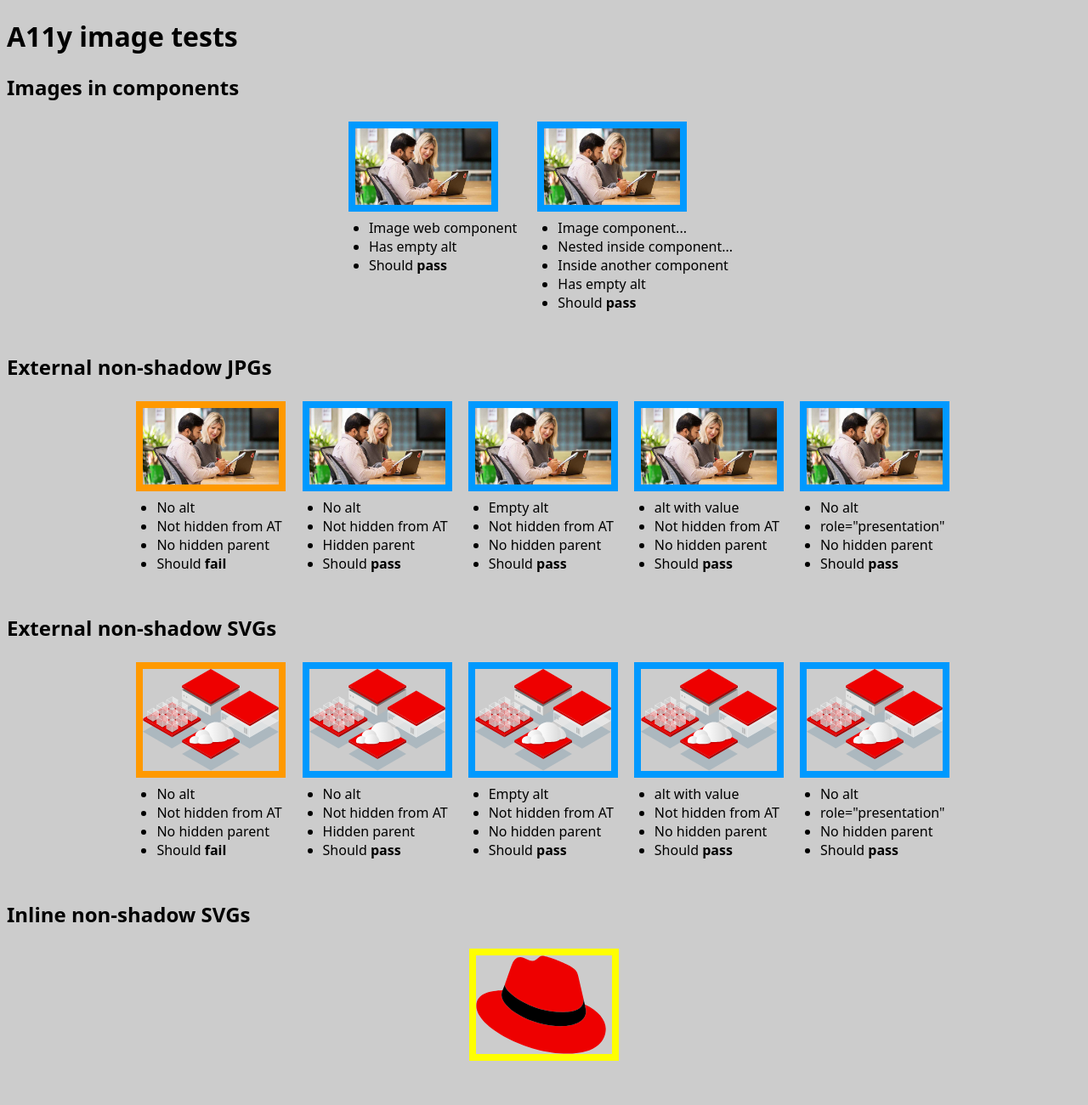
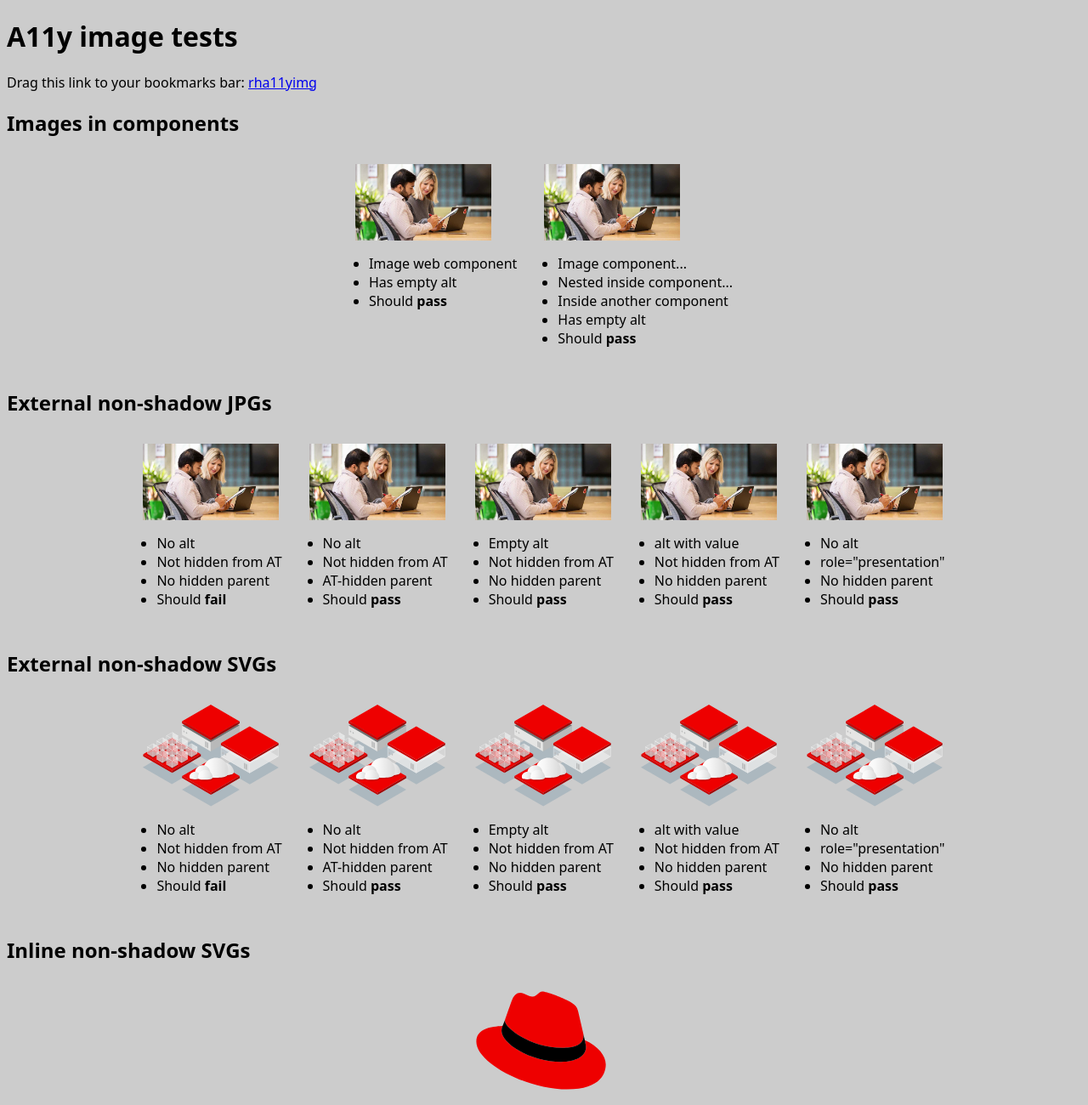
Before and after one commit to hellogreg/rha11y-tools, a plain HTML site: page img-checker.html in a window 1280 px wide. Shown: the whole page at 85% size. Before the commit the page ends 1272 px from the top, so only its background shows below. Drawn offline with Linux system fonts and the light colour scheme.

Commit message:
Activate on user-prompt (not automatically)

```diff
--- a/img-checker.html
+++ b/img-checker.html
@@ -10,6 +10,11 @@
   </head>
   <body>
     <h1>A11y image tests</h1>
+    Drag this link to your bookmarks bar:
+    <a
+      href='javascript: (function () {var bookletCode = document.createElement("script");bookletCode.setAttribute("src", "https://rha11y-tools.netlify.app/img-checker.js");document.body.appendChild(bookletCode);})();'
+      >rha11yimg</a
+    >
     <h2>Images in components</h2>
     <div class="cards">
       <div>
@@ -47,7 +52,7 @@
         <ul>
           <li>No alt</li>
           <li>Not hidden from AT</li>
-          <li>Hidden parent</li>
+          <li>AT-hidden parent</li>
           <li>Should <strong>pass</strong></li>
         </ul>
       </div>
@@ -95,7 +100,7 @@
         <ul>
           <li>No alt</li>
           <li>Not hidden from AT</li>
-          <li>Hidden parent</li>
+          <li>AT-hidden parent</li>
           <li>Should <strong>pass</strong></li>
         </ul>
       </div>
@@ -148,6 +153,6 @@
       </div>
     </div>
 
-    <script src="img-checker.js"></script>
+    <!--script src="img-checker.js"></script-->
   </body>
 </html>
--- a/img-checker.js
+++ b/img-checker.js
@@ -22,9 +22,6 @@ javascript: (() => {
       console.dir(m);
     }
   }
-
-  log("Initiating image test bookmarklet.");
-  log();
 
   function highlightElement(element, color) {
     color = color || "#eee";
@@ -178,10 +175,10 @@ javascript: (() => {
 
   (function init() {
     setTimeout(() => {
+      log("Initiating image test bookmarklet.");
+      log();
       checkNonShadowImages();
       checkShadowImages();
-    }, 1000);
+    }, 0); // Can set delay in testing
   })();
-
-  log("Concluding image test bookmarklet.");
 })();
```
